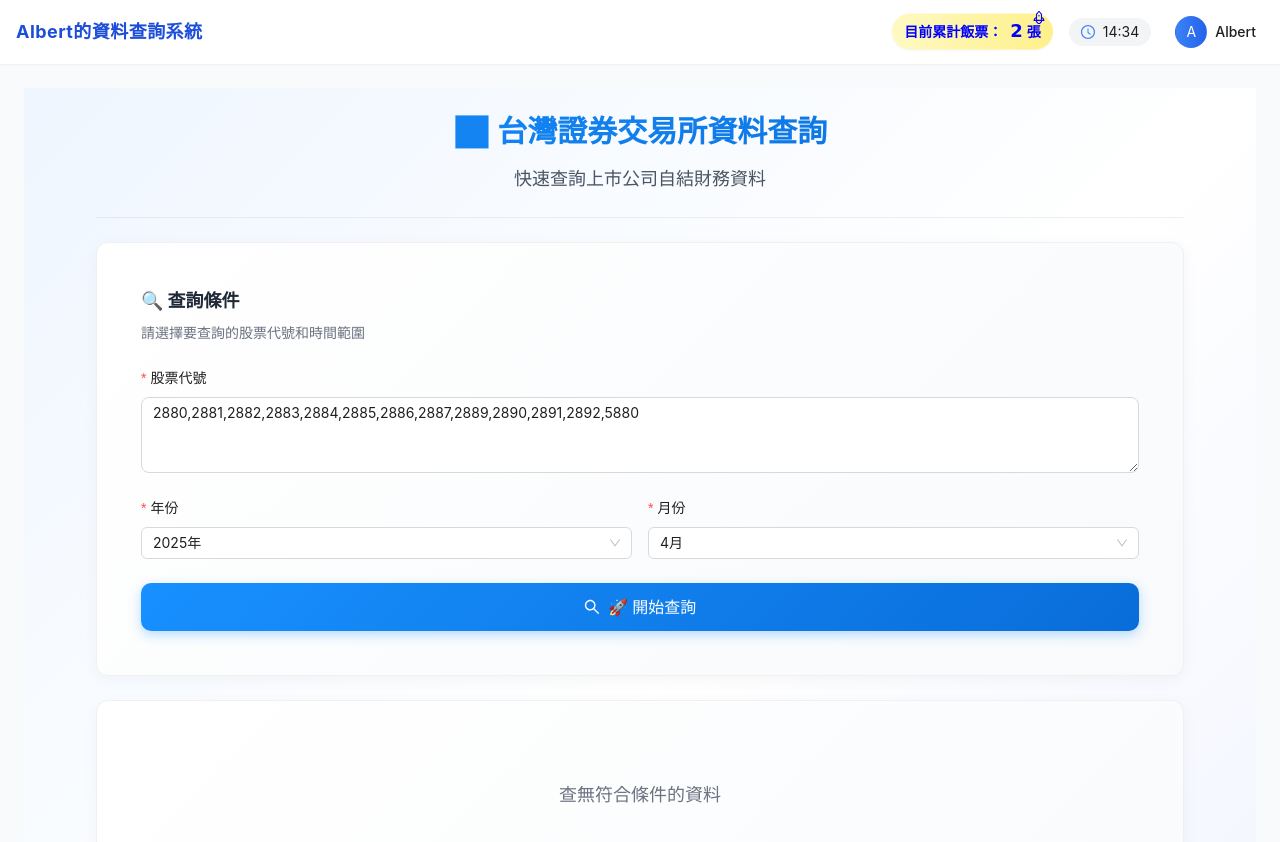
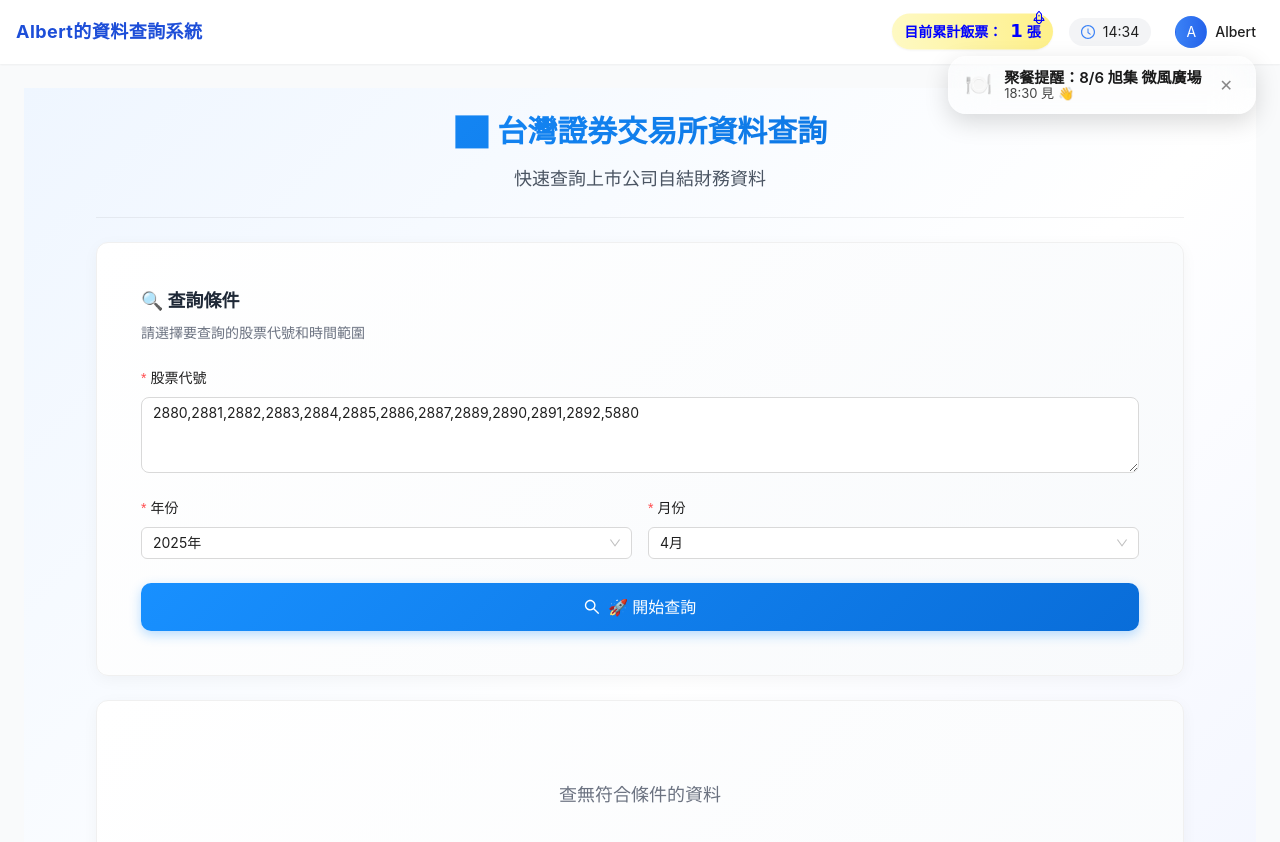
Before and after one commit to TedxTed/twse-albert, a Next.js app: page /twse-search in a window 1280 px wide. Shown: the top 842 px of the page. Built offline with nearby package versions, Linux system fonts and the light colour scheme; sample sign-in values are in the browser's storage.

Commit message:
refactor: 調整 MainLayout 和 TwseSearch 組件，更新狀態管理與提醒功能

```diff
--- a/components/MainLayout.js
+++ b/components/MainLayout.js
@@ -37,7 +37,7 @@ export default function MainLayout({
   const [isMobile, setIsMobile] = useState(false);
   const [currentTime, setCurrentTime] = useState("");
   const [currentDate, setCurrentDate] = useState("");
-  const [mealTickets, setMealTickets] = useState(2); // 預設值為2張飯票
+  const [mealTickets, setMealTickets] = useState(1); // 預設值為2張飯票
 
   // Check if user is logged in and handle window resize
   useEffect(() => {
--- a/models/TwseQueryParams.js
+++ b/models/TwseQueryParams.js
@@ -6,17 +6,14 @@ class TwseQueryParams {
     // If year is not provided, use current year
     const targetYear = year || dayjs().year();
     const currentDate = dayjs();
-    const targetMonth = dayjs(`${targetYear}-${month.toString().padStart(2, '0')}-01`);
+    const targetMonth = dayjs(
+      `${targetYear}-${month.toString().padStart(2, "0")}-01`
+    );
 
     // Start from the 1st of the month
     this.startDate = targetMonth.format("YYYYMMDD");
 
-    // If it's current month, end date is today; otherwise end of month
-    if (targetMonth.isSame(currentDate, 'month')) {
-      this.endDate = currentDate.format("YYYYMMDD");
-    } else {
-      this.endDate = targetMonth.endOf('month').format("YYYYMMDD");
-    }
+    this.endDate = targetMonth.endOf("month").format("YYYYMMDD");
   }
 
   toPostData() {
--- a/pages/twse-search.js
+++ b/pages/twse-search.js
@@ -12,6 +12,14 @@ const { Title } = Typography;
 export default function TwseSearch() {
   const [stockData, setStockData] = useState([]);
   const [loading, setLoading] = useState(false);
+  const [showNotice, setShowNotice] = useState(true); // ✅ 新增 state
+
+  // 檢查是否在 2025/8/6 之前，用於顯示提醒
+  const isExpired = () => {
+    const now = new Date();
+    const expiryDate = new Date("2025-08-06T18:30:00+08:00");
+    return now >= expiryDate;
+  };
 
   const handleSearch = async (stockIds, month, year) => {
     setLoading(true);
@@ -33,6 +41,62 @@ export default function TwseSearch() {
 
   return (
     <MainLayout title="台灣證券交易所資料查詢 - Albert的資料查詢系統">
+      {/* 浮動提醒卡片 */}
+      {!isExpired() && showNotice && (
+        <div
+          className="fixed z-50 top-14 right-6"
+          style={{
+            backdropFilter: "blur(20px)",
+            WebkitBackdropFilter: "blur(20px)",
+            background: "rgba(255, 255, 255, 0.25)",
+            border: "1px solid rgba(255,255,255,0.3)",
+            borderRadius: "18px",
+            boxShadow: "0 8px 24px rgba(0, 0, 0, 0.15)",
+            padding: "12px 16px",
+            display: "flex",
+            alignItems: "center",
+            gap: "12px",
+            maxWidth: "320px",
+          }}
+        >
+          <div style={{ fontSize: "22px" }}>🍽️</div>
+          <div style={{ flex: 1, color: "#1a1a1a" }}>
+            <div style={{ fontSize: "15px", fontWeight: 600 }}>
+              聚餐提醒：8/6 旭集 微風廣場
+            </div>
+            <div style={{ fontSize: "13px", color: "#444" }}>18:30 見 👋</div>
+          </div>
+          <button
+            onClick={() => setShowNotice(false)}
+            style={{
+              background: "transparent",
+              border: "none",
+              color: "#888",
+              fontSize: "16px",
+              cursor: "pointer",
+              lineHeight: 1,
+            }}
+            aria-label="關閉通知"
+            title="關閉"
+          >
+            ✕
+          </button>
+        </div>
+      )}
+
+      {/* CSS 動畫 */}
+      <style jsx>{`
+        @keyframes float {
+          0%,
+          100% {
+            transform: translateY(0px) rotate(-2deg);
+          }
+          50% {
+            transform: translateY(-10px) rotate(-2deg);
+          }
+        }
+      `}</style>
+
       <div className="min-h-screen bg-gradient-to-br from-blue-50 via-white to-indigo-50">
         <div className="max-w-6xl px-4 py-6 mx-auto sm:px-6 lg:px-8">
           {/* Header Section */}
@@ -55,7 +119,7 @@ export default function TwseSearch() {
             <Divider />
           </div>
 
-          {/* Search Form - 精簡版 */}
+          {/* Search Form */}
           <Card
             className="mb-6"
             style={{
```
